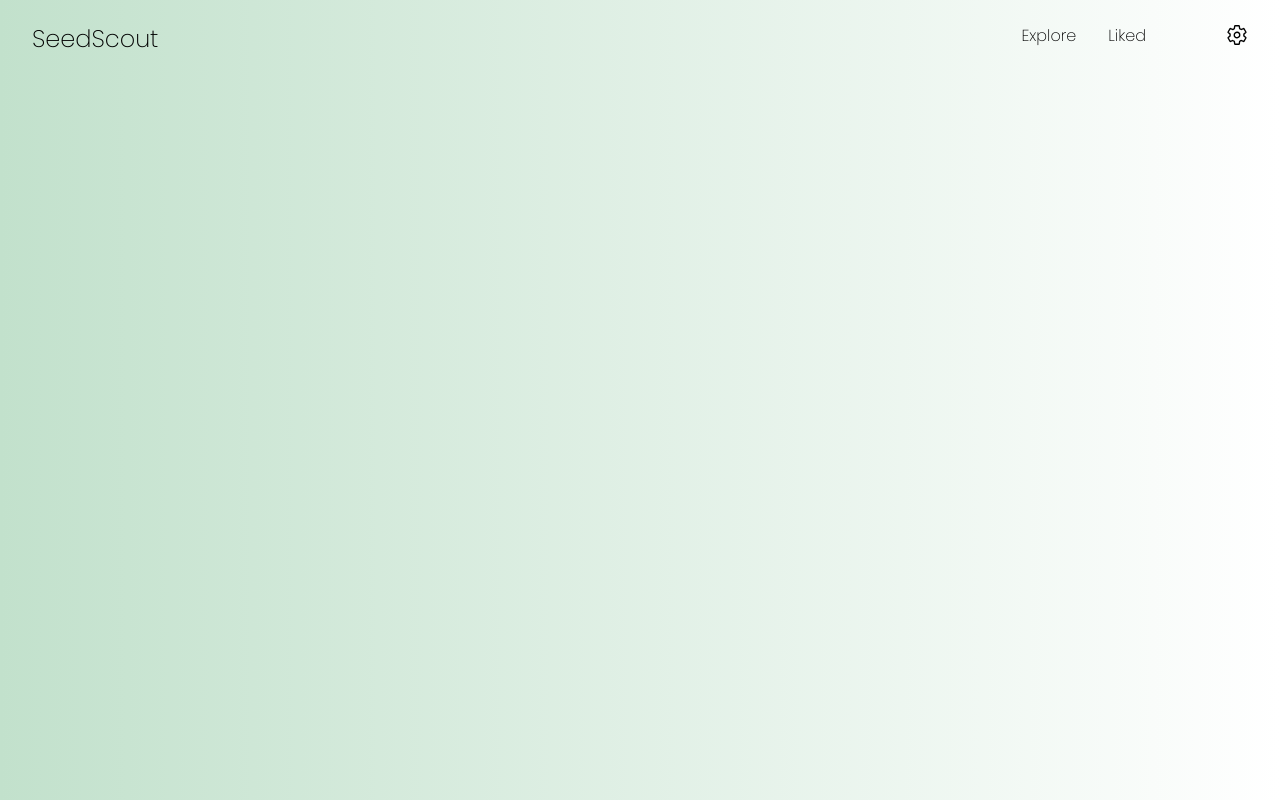
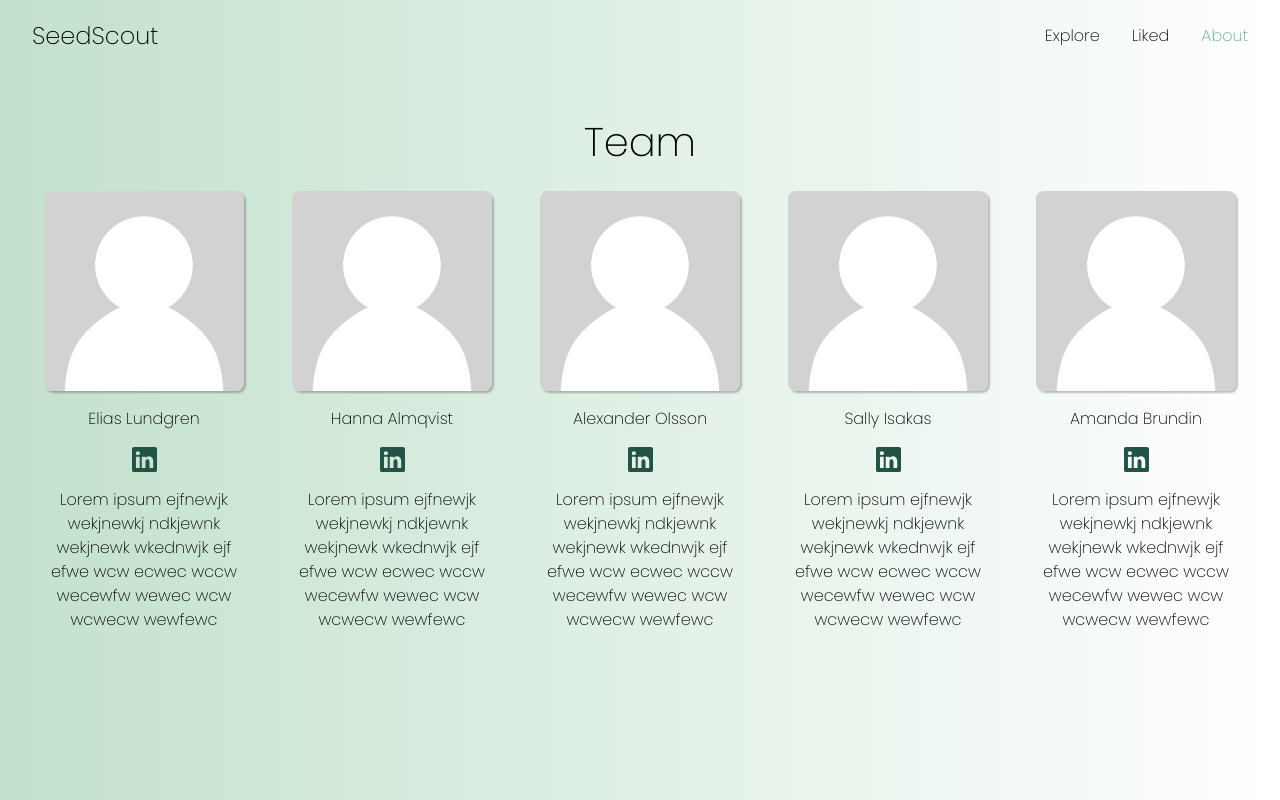
Before and after one commit to Amandabru/VCLeadGenerator, a React (Vite) app in the folder client/: page /about in a window 1280 px wide. Built offline with nearby package versions, Linux system fonts and the light colour scheme; no server answers.

Commit message:
about page

```diff
--- a/client/src/App.jsx
+++ b/client/src/App.jsx
@@ -3,7 +3,7 @@ import './App.css';
 import { Route, Routes } from 'react-router-dom';
 import NavBar from './components/NavBar';
 import StartPage from './pages/StartPage';
-import ProfilePage from './pages/ProfilePage';
+import AboutPage from './pages/AboutPage';
 import LikedPage from './pages/LikedPage';
 import ExplorePage from './pages/ExplorePage';
 import DetailsPage from './pages/DetailsPage';
@@ -16,7 +16,7 @@ function App() {
       <div>
       <Routes>
         <Route path="/" element={<StartPage/>} />
-        <Route path="/profile" element={<ProfilePage/>} />
+        <Route path="/about" element={<AboutPage/>} />
         <Route path="/saved" element={<LikedPage/>} />
         <Route path="/explore" element={<ExplorePage/>} />
         <Route path="/details/:companyName" element={<DetailsPage/>} />
--- a/client/src/components/NavBar.jsx
+++ b/client/src/components/NavBar.jsx
@@ -1,23 +1,20 @@
-import { Link } from "react-router-dom";
+import { NavLink } from 'react-router-dom';
 import './NavBar.css';
-import {IoSettingsOutline} from 'react-icons/io5';
 
 function NavBar() {
 
     return (
        <nav>
-          <Link to="/" className="title">SeedScout</Link>
+          <NavLink to="/" className="title" style={({ isActive }) => ({ color: isActive ? '#58A894' : 'black' })}>SeedScout</NavLink>
         <ul>
             <li>
-                <Link to="/explore" className="test">Explore</Link>
+                <NavLink to="/explore" style={({ isActive }) => ({ color: isActive ? '#58A894' : 'black' })}>Explore</NavLink>
             </li>
             <li>
-                <Link to="/saved">Liked</Link>
+                <NavLink to="/saved" style={({ isActive }) => ({ color: isActive ? '#58A894' : 'black' })}>Liked</NavLink>
             </li>
-            <li className="settings">
-                <Link to="/profile">
-                    <IoSettingsOutline size={22}/>
-                </Link>
+            <li>
+                <NavLink to="/about" style={({ isActive }) => ({ color: isActive ? '#58A894' : 'black' })}>About</NavLink>
             </li>
         </ul>
        </nav>
--- /dev/null
+++ b/client/src/pages/AboutPage.css
@@ -0,0 +1,47 @@
+.title{
+    font-size: 2.5rem;
+    font-family: 'Poppins', sans-serif;
+    color: black;
+    margin-top: -1rem;
+}
+
+.outer-container{
+    display: flex;
+    flex-direction: column;
+    justify-content: center;
+    align-items: center;
+    margin-top: 0.5rem;
+}
+
+.member-container{
+    display: flex;
+    flex-direction: row;
+    justify-content: space-evenly;
+    gap: 3rem;
+}
+
+img{
+    border-radius: 0.5rem;
+    width: 200px;
+    box-shadow: 2px 2px 2px rgba(0, 0, 0, 0.248);
+}
+
+.member{
+    width: 200px;
+    display: flex;
+    flex-direction: column;
+    justify-content: center;
+    align-items: center;
+}
+
+.name{
+    font-family: 'Poppins', sans-serif;
+    color: black;
+}
+
+.description{
+    font-size: 1rem !important;
+    color: black;
+    text-align: center;
+    font-family: 'Poppins', sans-serif;
+}
--- /dev/null
+++ b/client/src/pages/AboutPage.jsx
@@ -0,0 +1,72 @@
+import './AboutPage.css';
+import team from '../assets/team.jpg';
+import {BsLinkedin} from 'react-icons/bs';
+
+function AboutPage() {
+    return (
+        <div className='outer-container'>
+            <h1 className="title">
+                Team
+            </h1>
+            <div className='member-container'>
+                <div className='member'>
+                    <img src={team}/>
+                    <p className='name'>
+                        Elias Lundgren
+                    </p>
+                    <BsLinkedin color="#235347" size={25}/>
+                    <p className='description'>
+                        Lorem ipsum ejfnewjk wekjnewkj ndkjewnk wekjnewk wkednwjk ejf
+                        efwe wcw ecwec wccw wecewfw wewec wcw wcwecw wewfewc
+                    </p>
+                </div>
+                <div className='member'>
+                    <img src={team}/>
+                    <p className='name'>
+                        Hanna Almqvist
+                    </p>
+                    <BsLinkedin color="#235347" size={25}/>
+                    <p className='description'>
+                    Lorem ipsum ejfnewjk wekjnewkj ndkjewnk wekjnewk wkednwjk ejf
+                        efwe wcw ecwec wccw wecewfw wewec wcw wcwecw wewfewc
+                    </p>
+                </div>
+                <div className='member'>
+                    <img src={team}/>
+                    <p className='name'>
+                        Alexander Olsson
+                    </p>
+                    <BsLinkedin color="#235347" size={25}/>
+                    <p className='description'>
+                        Lorem ipsum ejfnewjk wekjnewkj ndkjewnk wekjnewk wkednwjk ejf
+                        efwe wcw ecwec wccw wecewfw wewec wcw wcwecw wewfewc
+                    </p>
+                </div>
+                <div className='member'>
+                    <img src={team}/>
+                    <p className='name'>
+                        Sally Isakas
+                    </p>
+                    <BsLinkedin color="#235347" size={25}/>
+                    <p className='description'>
+                        Lorem ipsum ejfnewjk wekjnewkj ndkjewnk wekjnewk wkednwjk ejf
+                        efwe wcw ecwec wccw wecewfw wewec wcw wcwecw wewfewc
+                    </p>
+                </div>
+                <div className='member'>
+                    <img src={team}/>
+                    <p className='name'>
+                        Amanda Brundin
+                    </p>
+                    <BsLinkedin color="#235347" size={25}/>
+                    <p className='description'>
+                        Lorem ipsum ejfnewjk wekjnewkj ndkjewnk wekjnewk wkednwjk ejf
+                        efwe wcw ecwec wccw wecewfw wewec wcw wcwecw wewfewc
+                    </p>
+                </div>
+            </div>
+        </div>
+    );
+}
+
+export default AboutPage;
--- a/client/src/pages/ProfilePage.jsx
+++ /dev/null
@@ -1,11 +0,0 @@
-function ProfilePage() {
-    return (
-        <div>
-            <h1>
-                ProfilePage
-            </h1>
-        </div>
-    );
-}
-
-export default ProfilePage;
```
Also changed, not shown: client/src/assets/team.jpg (added).
